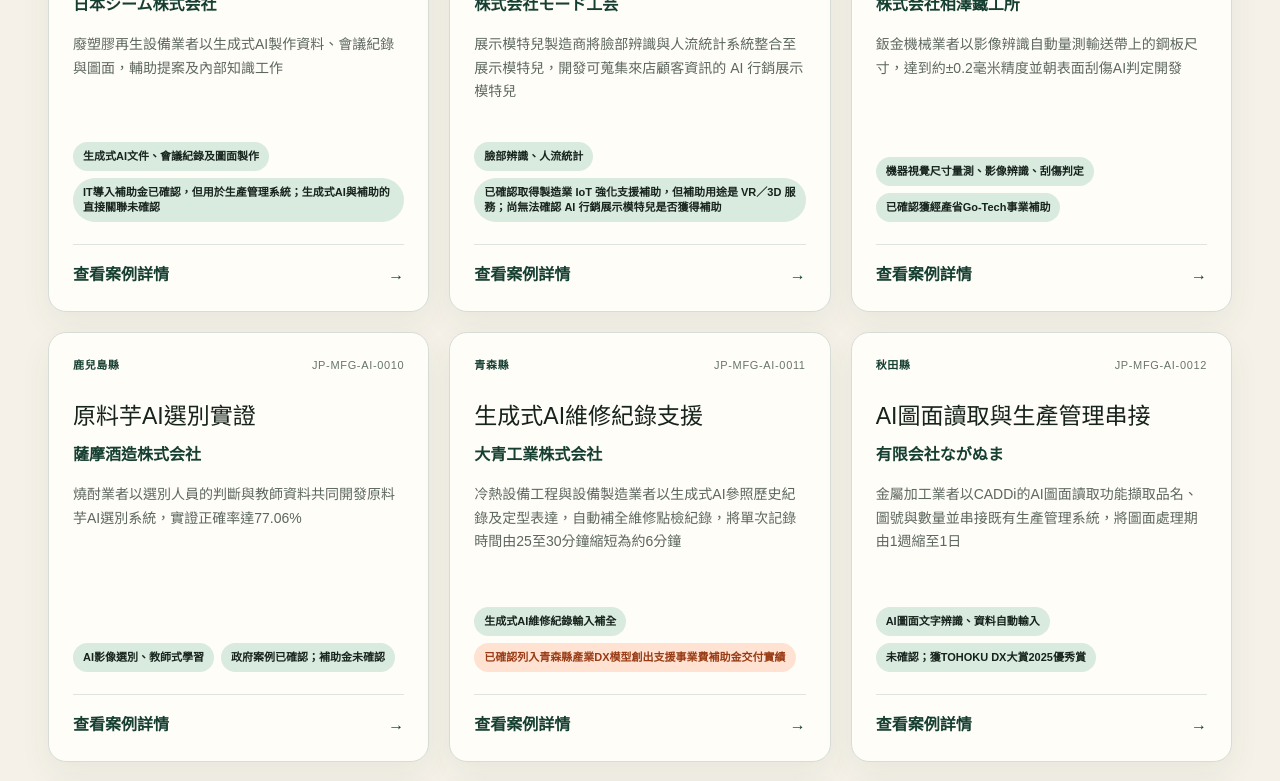
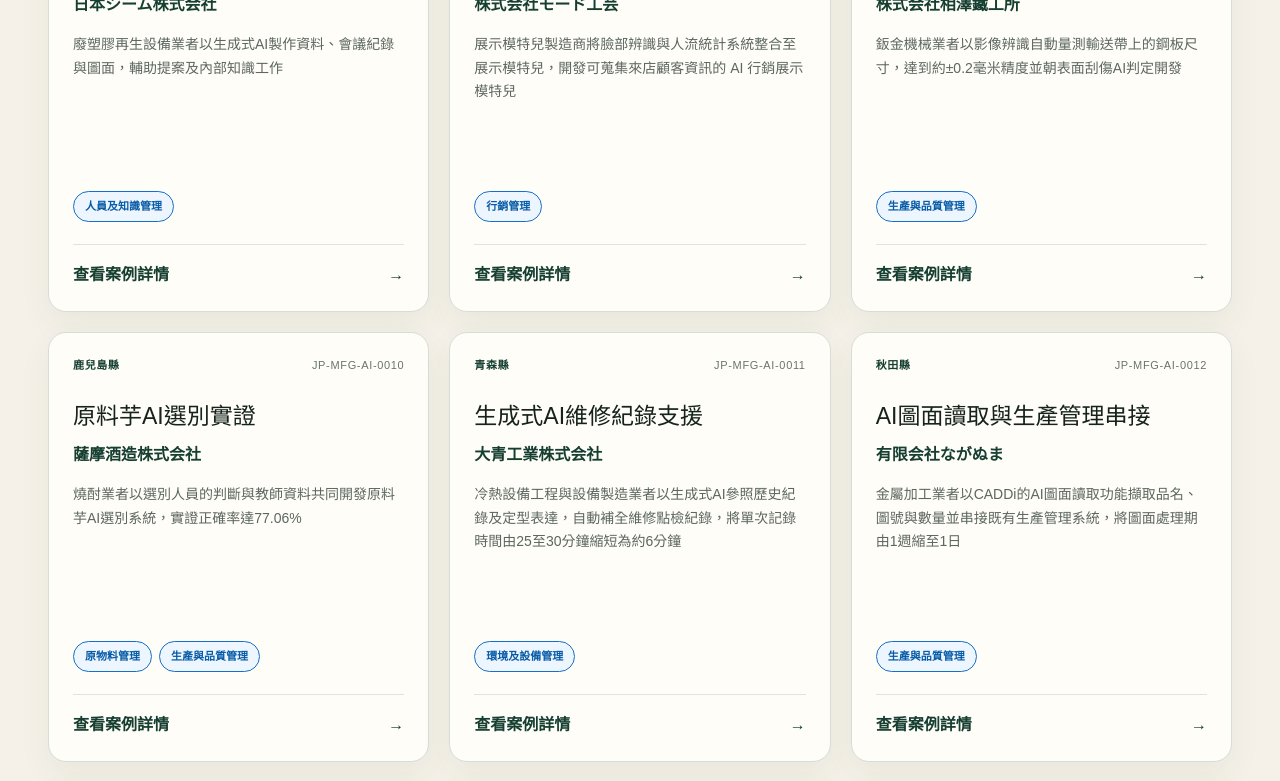
Before and after one commit to ShetouRWei/japan-msme-ai-cases, a React (Vite) app: page / in a window 1280 px wide. Shown: the part 1980-2761 px from the top of the page. Built offline with nearby package versions, Linux system fonts and the light colour scheme.

Commit message:
Classify case cards by AI application area

```diff
--- a/app/page.tsx
+++ b/app/page.tsx
@@ -6,6 +6,30 @@
   id: string; summary: string; company: string; location: string; area: string;
   sector: string; ai: string; subsidy: string; title: string;
   facts: Record<string, string>; detail: string; sources: { label: string; url: string }[];
+};
+
+const categoriesById: Record<string, string[]> = {
+  "JP-MFG-AI-0001": ["人員及知識管理"],
+  "JP-MFG-AI-0002": ["生產與品質管理"],
+  "JP-MFG-AI-0003": ["生產與品質管理"],
+  "JP-MFG-AI-0004": ["生產與品質管理", "行銷管理"],
+  "JP-MFG-AI-0005": ["生產與品質管理"],
+  "JP-MFG-AI-0006": ["原物料管理", "生產與品質管理"],
+  "JP-MFG-AI-0007": ["人員及知識管理"],
+  "JP-MFG-AI-0008": ["行銷管理"],
+  "JP-MFG-AI-0009": ["生產與品質管理"],
+  "JP-MFG-AI-0010": ["原物料管理", "生產與品質管理"],
+  "JP-MFG-AI-0011": ["環境及設備管理"],
+  "JP-MFG-AI-0012": ["生產與品質管理"],
+  "JP-MFG-AI-0013": ["人員及知識管理"],
+  "JP-MFG-AI-0014": ["生產與品質管理"],
+  "JP-MFG-AI-0015": ["人員及知識管理", "生產與品質管理"],
+  "JP-MFG-AI-0016": ["生產與品質管理"],
+  "JP-MFG-AI-0017": ["生產與品質管理"],
+  "JP-MFG-AI-0018": ["環境及設備管理", "生產與品質管理"],
+  "JP-MFG-AI-0019": ["行銷管理"],
+  "JP-MFG-AI-0020": ["綜合或其他", "行銷管理"],
+  "JP-MFG-AI-0021": ["生產與品質管理"],
 };
 
 function cleanInline(value: string) {
@@ -95,7 +119,7 @@
       {loading ? <div className="state">正在載入案例資料…</div> : visible.length === 0 ? <div className="state"><strong>找不到相符案例</strong><span>請嘗試其他關鍵字或清除篩選條件。</span><button onClick={reset}>顯示全部案例</button></div> :
         <div className="case-grid">{visible.map((item) => <article className="case-card" key={item.id} onClick={() => setSelected(item)}>
           <div className="card-top"><span>{item.area}</span><span>{item.id}</span></div><h3>{item.title}</h3><p className="company">{item.company}</p><p>{item.summary}</p>
-          <div className="tags"><span>{item.ai}</span><span className={item.subsidy.includes("已確認使用") || item.subsidy.includes("已確認列入") ? "confirmed" : ""}>{item.subsidy}</span></div>
+          <div className="tags" aria-label="AI 應用類別">{(categoriesById[item.id] ?? ["綜合或其他"]).map((category) => <span key={category}>{category}</span>)}</div>
           <button onClick={(event) => { event.stopPropagation(); setSelected(item); }}>查看案例詳情 <span aria-hidden="true">→</span></button>
         </article>)}</div>}
     </section>
```
Also changed, not shown: app/globals.css.
